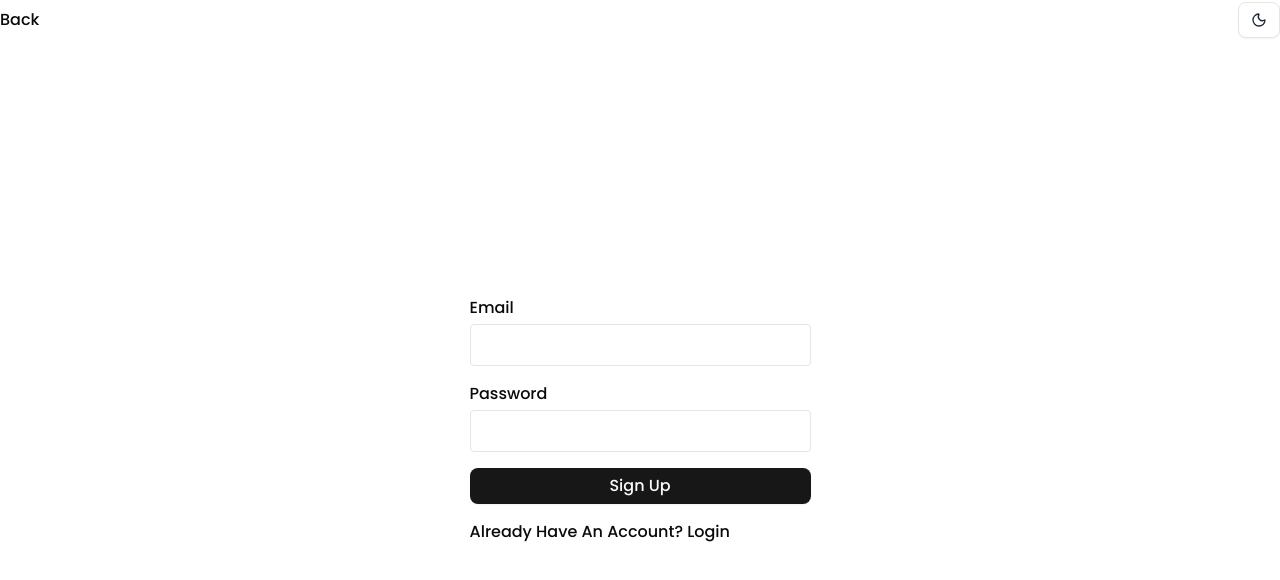
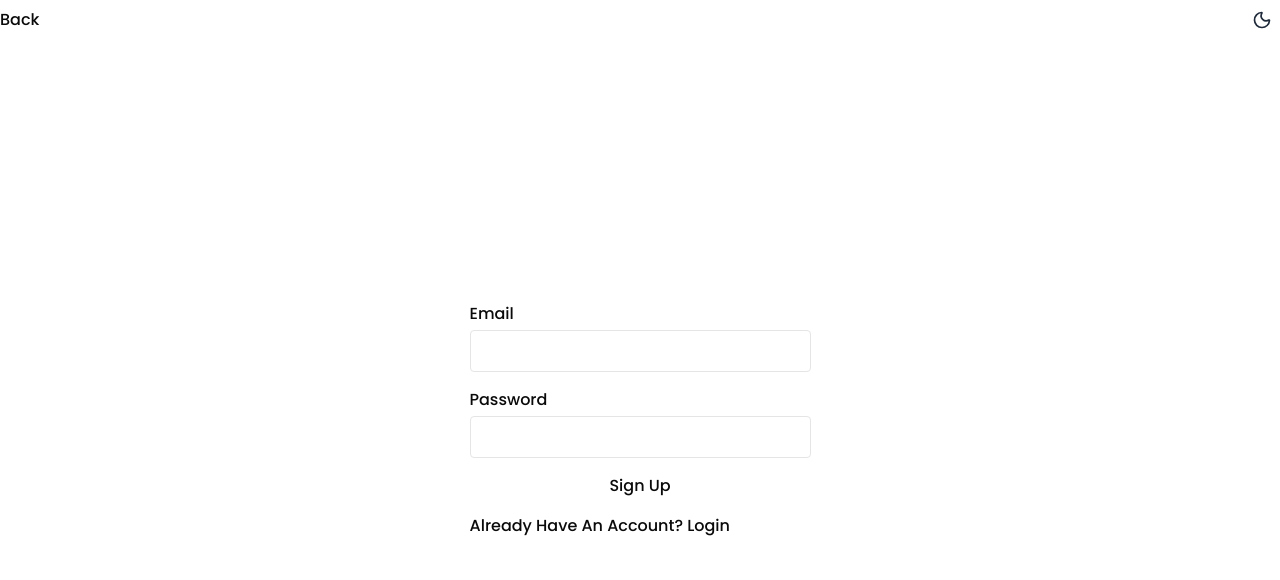
Before and after one commit to AfopeM/nawalingo, a Next.js app: page /signup in a window 1280 px wide. Shown: the top 580 px of the page. Built offline with nearby package versions, Linux system fonts and the light colour scheme; no server answers.

Commit message:
remove button component

```diff
--- a/src/app/onboarding/page.tsx
+++ b/src/app/onboarding/page.tsx
@@ -2,7 +2,7 @@
 import { supabase } from "@/lib/supabase";
 import { useState, useEffect } from "react";
 import { useRouter } from "next/navigation";
-import { Button } from "@/components/ui/Button";
+// import { Button } from "@/components/ui/Button";
 import RoleSelection, { Role } from "@/components/auth/RoleSelection";
 
 export default function OnboardingPage() {
@@ -93,9 +93,9 @@ export default function OnboardingPage() {
           onChange={setSelectedRoles}
         />
         {error && <p className="text-sm text-red-500">{error}</p>}
-        <Button type="submit" disabled={loading} className="w-full">
+        <button type="submit" disabled={loading} className="w-full">
           {loading ? "Saving..." : "Continue"}
-        </Button>
+        </button>
       </form>
     </div>
   );
--- a/src/components/ThemeToggle.tsx
+++ b/src/components/ThemeToggle.tsx
@@ -1,6 +1,6 @@
 "use client";
 
-import { Button } from "@/components/ui/Button";
+// import { Button } from "@/components/ui/Button";
 import { Moon, Sun } from "lucide-react"; // You have lucide-react
 import { useTheme } from "@/providers/theme/theme-provider"; // Adjust path if needed
 
@@ -8,8 +8,8 @@ export default function ThemeToggle() {
   const { theme, toggleTheme } = useTheme();
 
   return (
-    <Button
-      variant="outline"
+    <button
+      // variant="outline"
       onClick={toggleTheme}
       className="rounded-md p-2 transition-colors hover:bg-gray-200 dark:hover:bg-gray-700"
       aria-label="Toggle theme"
@@ -19,6 +19,6 @@ export default function ThemeToggle() {
       ) : (
         <Sun className="h-5 w-5 text-gray-800 dark:text-gray-200" />
       )}
-    </Button>
+    </button>
   );
 }
--- a/src/components/auth/Signin-Form.tsx
+++ b/src/components/auth/Signin-Form.tsx
@@ -5,7 +5,7 @@ import { useForm } from "react-hook-form";
 import { z } from "zod";
 import { zodResolver } from "@hookform/resolvers/zod";
 import { supabase } from "@/lib/supabase";
-import { Button } from "@/components/ui/Button";
+// import { Button } from "@/components/ui/Button";
 import Link from "next/link";
 
 const schema = z.object({
@@ -78,9 +78,9 @@ export default function SigninForm() {
         )}
       </div>
       {formError && <p className="text-sm text-red-500">{formError}</p>}
-      <Button type="submit" disabled={isSubmitting} className="w-full">
+      <button type="submit" disabled={isSubmitting} className="w-full">
         {isSubmitting ? "Signing in..." : "Sign In"}
-      </Button>
+      </button>
       <p className="capitalize">
         Don&apos;t have an account? <Link href="/signup">Signup</Link>
       </p>
--- a/src/components/auth/Signup-Form.tsx
+++ b/src/components/auth/Signup-Form.tsx
@@ -4,7 +4,7 @@ import { useForm } from "react-hook-form";
 import { z } from "zod";
 import { zodResolver } from "@hookform/resolvers/zod";
 import { supabase } from "@/lib/supabase";
-import { Button } from "@/components/ui/Button";
+// import { Button } from "@/components/ui/Button";
 import Link from "next/link";
 import { useRouter } from "next/navigation";
 
@@ -88,9 +88,9 @@ export default function SignupForm() {
           Check your email for a confirmation link.
         </p>
       )}
-      <Button type="submit" disabled={isSubmitting} className="w-full">
+      <button type="submit" disabled={isSubmitting} className="w-full">
         {isSubmitting ? "Signing up..." : "Sign Up"}
-      </Button>
+      </button>
       <p className="capitalize">
         already have an account? <Link href="/signin">Login</Link>
       </p>
--- a/src/components/navigation/Navbar.tsx
+++ b/src/components/navigation/Navbar.tsx
@@ -1,7 +1,7 @@
 "use client";
 import Link from "next/link";
 import ThemeToggle from "../ThemeToggle";
-import { Button } from "@/components/ui/Button";
+// import { Button } from "@/components/ui/Button";
 import { useAuth } from "@/providers/auth/auth-provider";
 
 export default function Navbar() {
@@ -17,18 +17,22 @@ export default function Navbar() {
         {!loading && user ? (
           <>
             <Link href="/dashboard">
-              <Button variant="outline">Dashboard</Button>
+              {/* <Button variant="outline">Dashboard</Button> */}
+              <button>Dashboard</button>
             </Link>
-            <Button onClick={signOut}>Logout</Button>
+            {/* <Button onClick={signOut}>Logout</Button> */}
+            <button onClick={signOut}>Logout</button>
             <ThemeToggle />
           </>
         ) : (
           <>
             <Link href="/signin">
-              <Button>Login</Button>
+              {/* <Button>Login</Button> */}
+              <button>Login</button>
             </Link>
             <Link href="/signup">
-              <Button variant="outline">Signup</Button>
+              {/* <Button variant="outline">Signup</Button> */}
+              <button>Signup</button>
             </Link>
             <ThemeToggle />
           </>
```
